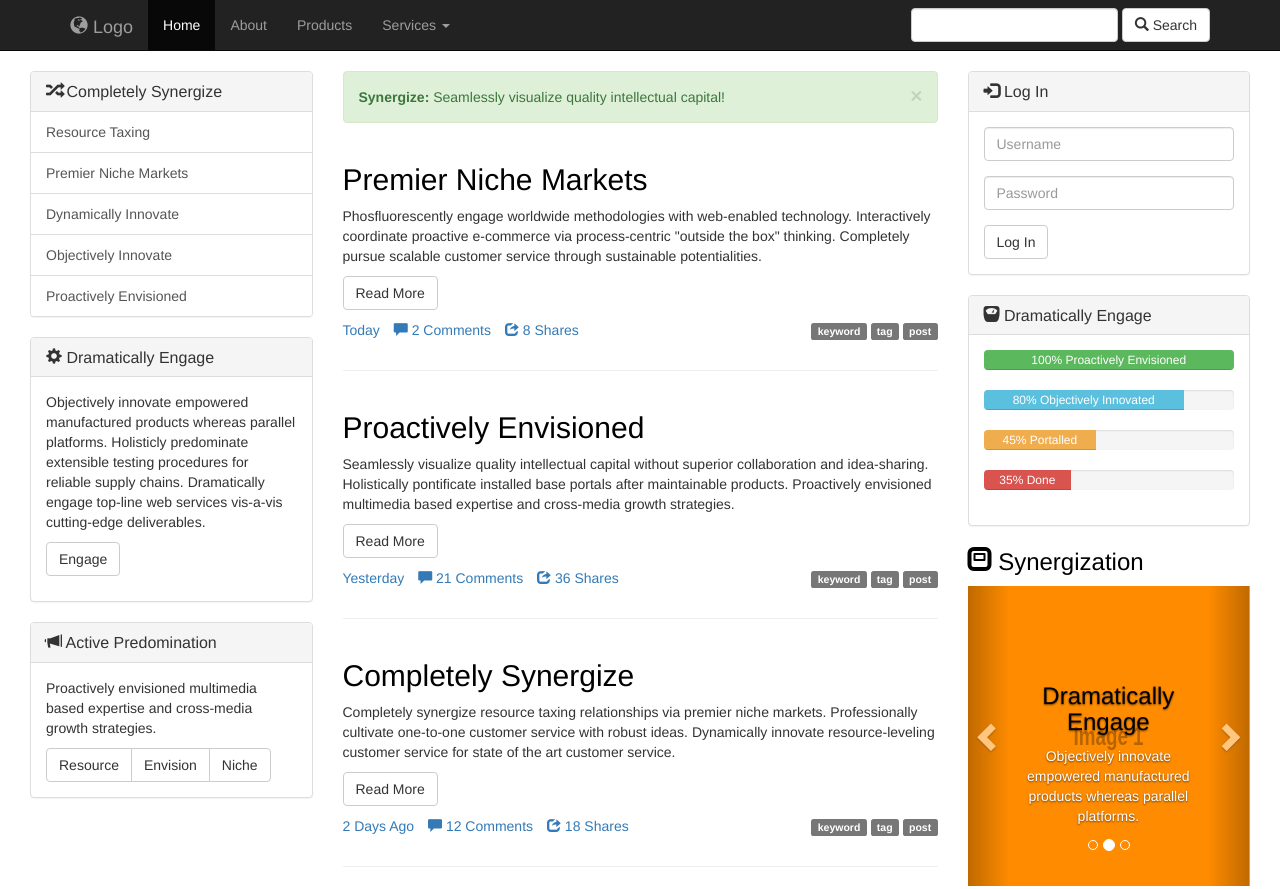
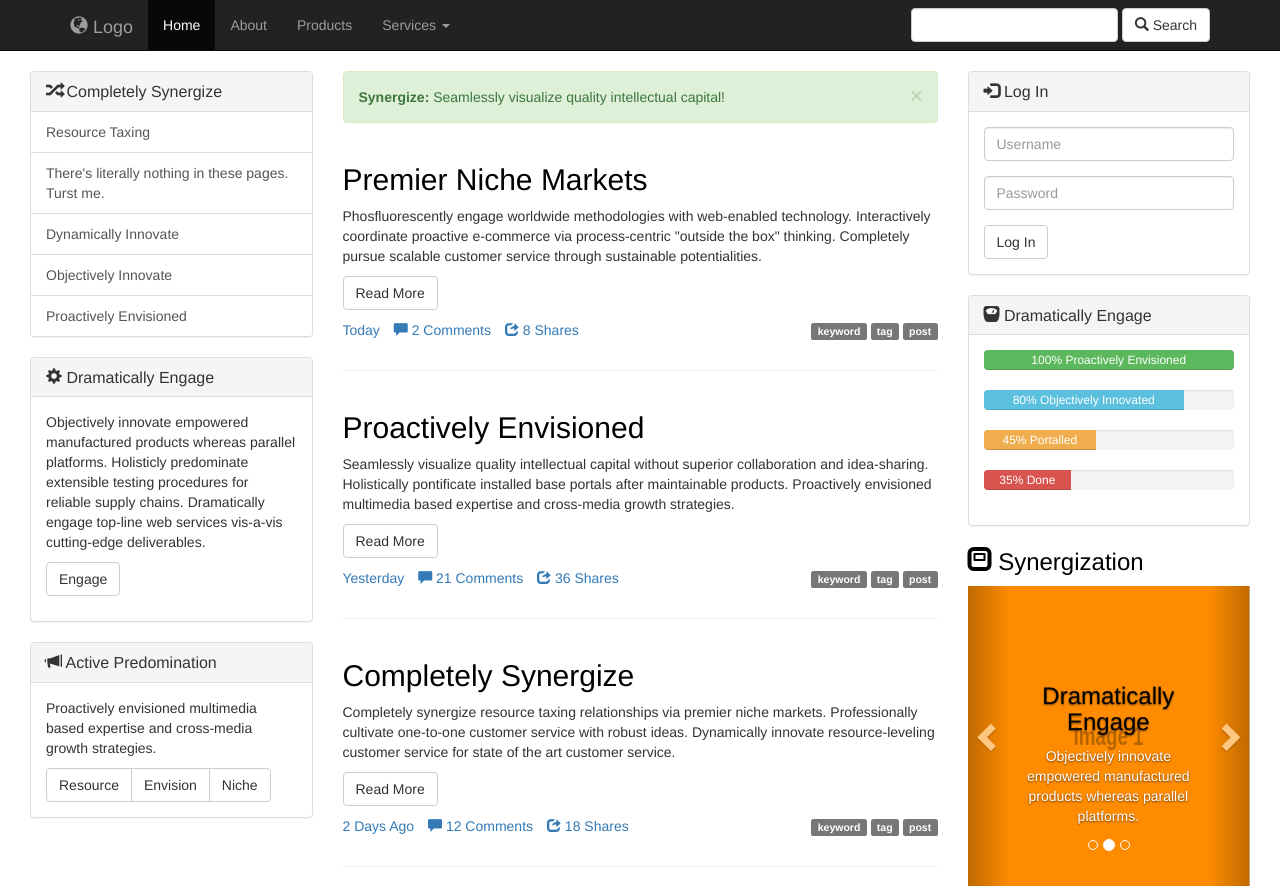
Before and after one commit to j1mbothy/j1mbothy.github.io, a plain HTML site: page index.html in a window 1280 px wide. Shown: the top 889 px of the page. Drawn offline with Linux system fonts and the light colour scheme.

Commit message:
Update index.html

```diff
--- a/index.html
+++ b/index.html
@@ -87,7 +87,7 @@
 				</div>
 				<div class="list-group">
 					<a href="#" class="list-group-item">Resource Taxing</a>
-					<a href="#" class="list-group-item">Premier Niche Markets</a>
+					<a href="#" class="list-group-item">There's literally nothing in these pages. Turst me.</a>
 					<a href="#" class="list-group-item">Dynamically Innovate</a>
 					<a href="#" class="list-group-item">Objectively Innovate</a>
 					<a href="#" class="list-group-item">Proactively Envisioned</a>
```
